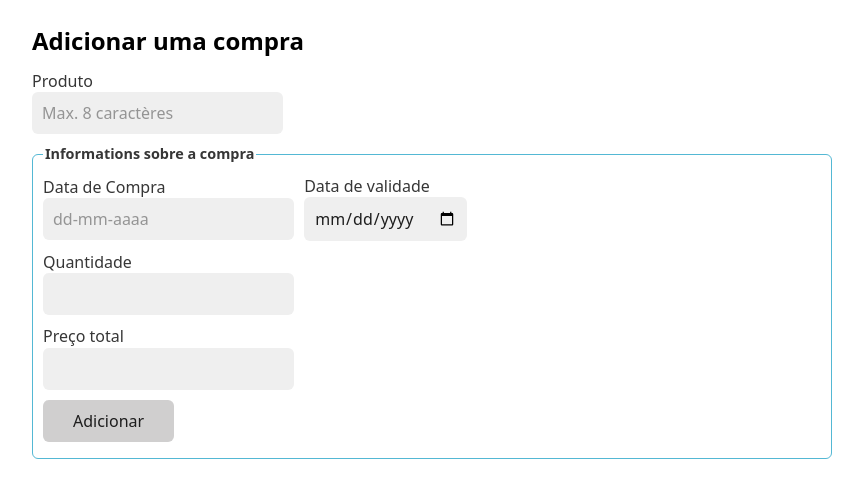
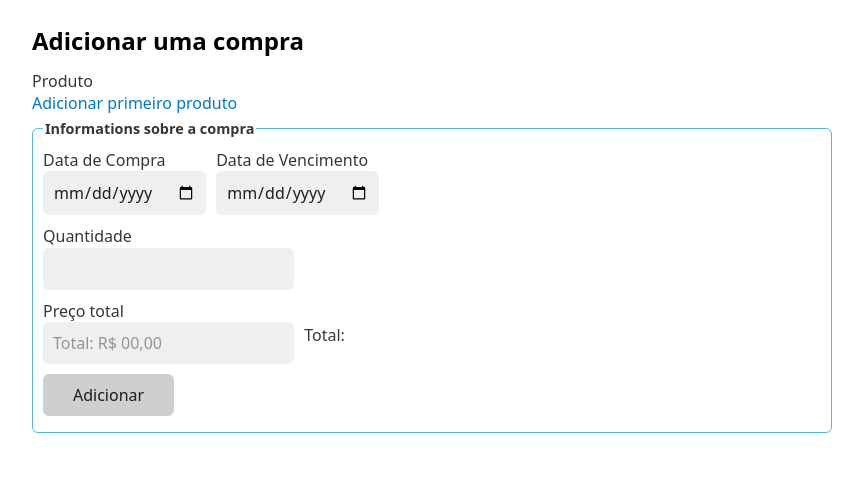
Before and after one commit to AraujoJs/PanificadoraRM, a Flask app: page /interno/compras/add in a window 1280 px wide. Shown: the part 74-572 px from the top of the page, without its empty margins (208-1071 px from the left). Run offline with Flask 3, Linux system fonts and the light colour scheme; parts of the project's set-up code (start-up, migrations or seed data) failed here and were passed over.

Commit message:
tela de adicionar compras

```diff
--- a/app/interno/templates/compras_add.html
+++ b/app/interno/templates/compras_add.html
@@ -4,21 +4,80 @@
 
     {% if mode == 'add' %}
         <h2>Adicionar uma compra</h2>
-        <form method="POST" action="/interno/compras/add">
-            <label>Produto <input type="text" name="login" placeholder="Max. 8 caractères"> </label><br>
+        <form method="post" action="/interno/compras/add">
+            <label>Produto
+                {% if not produtos %}
+                    <br><a>Adicionar primeiro produto</a>
+                {% else %}
+                    <select name="produto_id" id="produtos" required>
+                        <option value="">Selecionar</option>
+                        {% for p in produtos %}
+                            <option value="{{ p.id }}">{{ p.nome }}</option>
+                        {% endfor %}
+                        <option value="add">-- Novo produto --</option>
+                    </select>
+                {% endif %}
+            </label><br>
+
             <fieldset>
                 <legend>Informations sobre a compra</legend>
-                <label>Data de Compra <input type="text" id="data" name="data" placeholder="dd-mm-aaaa" pattern="\d{2}-\d{2}-\d{4}" required>
-</label>
-                <label>Data de validade <input type="date" name="last_name"> </label><br>
-                <label>Quantidade <input type="text" name="first_name"></label><br>
-                <label>Preço total <input type="text" name="last_name"> </label><br>
-                <button type="submit">Adicionar</button>
+                <label>Data de Compra <input type="date" name="data_compra" id="data-compra" required></label>
+                <label id="container-vencimento">Data de Vencimento <input type="date" id="data-vencimento"
+                                                                           name="data_vencimento" required></label><br>
+                <label>Quantidade <input type="number" id="quantity" min="1" name="quantidade" required></label><br>
+                <label>Preço total <input type="number" min="0.00" step="any" max="20000.00" id="preco-total"
+                                          name="preco_total" placeholder="Total: R$ 00,00" required></label>
+                <span id="preco-total-visor">Total:</span>
+                <br>
+                <button>Adicionar</button>
 
                 {% if error %}
-                    <small>Erreur ajout technician.</small>
+                    <small>Erro ao adicionar compra.</small>
+                {% endif %}
+            </fieldset>
+        </form>
+    {% elif mode == "update" %}
+        <h2>Atualizar compra n° {{ compra_id }}</h2>
+        <form method="POST" action="/interno/compras/update/{{ compra_id }}">
+            <input type="hidden" name="compra_id" value="{{ compra_id }}">
+            <label>Produto
+                {% if not produtos %}
+                    <br><a>Adicionar primeiro produto</a>
+                {% else %}
+                    <select name="produto_id" id="produtos" required>
+                        <option value="">Selecionar</option>
+                        {% for p in produtos %}
+                            <option value="{{ p.id }}"
+                                    {% if product_selected == p.id %}selected{% endif %}>{{ p.nome }}</option>
+                        {% endfor %}
+                        <option value="add">-- Novo produto --</option>
+                    </select>
+                {% endif %}
+            </label><br>
+
+            <fieldset>
+                <legend>Informations sobre a compra</legend>
+                <label>Data de Compra <input type="date" name="data_compra" id="data-compra" value="{{ data_compra }}"
+                                             required></label>
+                <label id="container-vencimento">Data de Vencimento <input type="date" id="data-vencimento"
+                                                                           name="data_vencimento"
+                                                                           value="{{ data_vencimento }}"
+                                                                           required></label><br>
+                <label>Quantidade <input type="number" id="quantity" min="1" name="quantidade" value="{{ quantidade }}"
+                                         required></label><br>
+                <label>Preço total <input type="number" min="0.00" step="any" max="20000.00" id="preco-total"
+                                          name="preco_total" placeholder="Total: R$ 00,00" value="{{ preco_total }}"
+                                          required></label>
+                <span id="preco-total-visor">Total:</span>
+                <br>
+                <button>Adicionar</button>
+
+                {% if error %}
+                    <small>Erro ao adicionar compra.</small>
                 {% endif %}
             </fieldset>
         </form>
     {% endif %}
+
+    <script src="{{ url_for('static', filename='js/add.js') }}"></script>
 {% endblock %}
--- /dev/null
+++ b/app/static/js/add.js
@@ -0,0 +1,42 @@
+document.addEventListener("DOMContentLoaded", function () {
+    const dataCompra = document.getElementById('data-compra');
+    const dataVencimento = document.getElementById('data-vencimento');
+    const containerVencimento = document.getElementById('container-vencimento');
+
+    const precoTotalVisor = document.getElementById('preco-total-visor');
+
+    const precoTotal = document.getElementById('preco-total');
+
+    if (dataCompra.value.size === 0) {
+        containerVencimento.style.display = 'none';
+    } else {
+        containerVencimento.style.display = 'inline-block';
+    }
+
+    if (dataCompra) {
+        dataCompra.addEventListener('change', function () {
+            dataVencimento.min = dataCompra.value
+            dataVencimento.value = dataCompra.value
+
+            containerVencimento.style.display = "inline-block"
+        })
+    }
+
+    // Função para formatar número como moeda brasileira
+    function formatarMoeda(valor) {
+        const numero = parseFloat(valor);
+        if (isNaN(numero)) return '';
+        return numero.toLocaleString("pt-BR",
+            {style: "currency", currency: "BRL"})
+    }
+
+
+    if (precoTotal.value) {
+        precoTotalVisor.textContent = `Total: ${formatarMoeda(precoTotal.value)}`;
+    }
+    precoTotal.addEventListener('change', function () {
+        const valor = formatarMoeda(this.value)
+        precoTotalVisor.textContent = `Total: ${valor}`
+    })
+
+})
```
